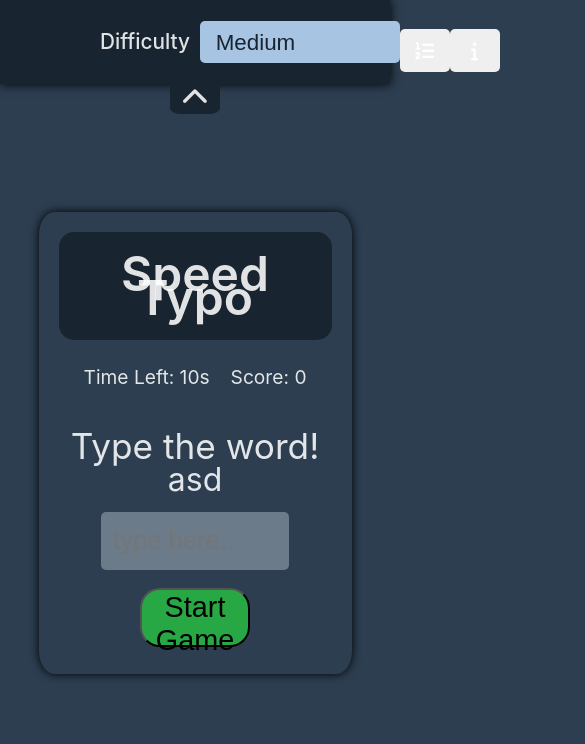
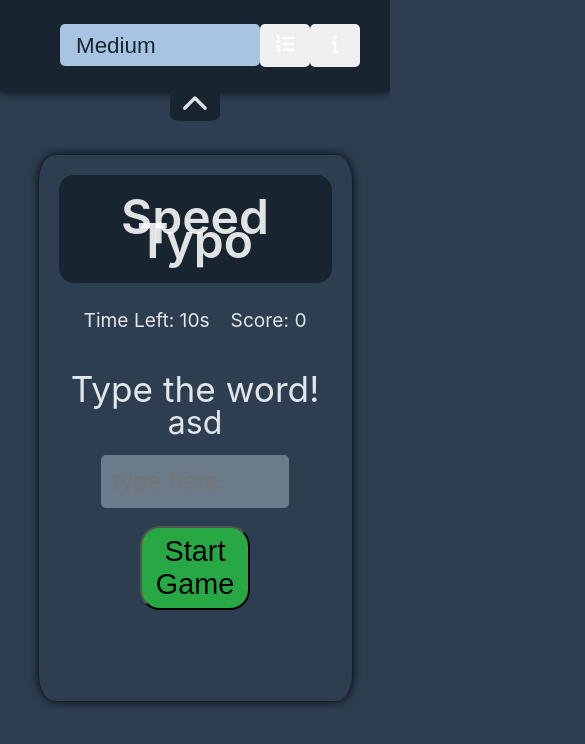
Before and after one commit to DeveHk/speed-typer-game, a website built with Vite: page index.html in a window 390 px wide. Shown: the whole page, 585 px wide, since content can reach past the window. Built offline with nearby package versions, Linux system fonts and the light colour scheme.

Commit message:
project added

```diff
--- a/index.html
+++ b/index.html
@@ -18,6 +18,7 @@
     <nav class="nav">
 
       <div class="nav-sec">
+
         <div class="levels">
           <p>Difficulty</p>
           <select name="" id="" class="option">
@@ -114,6 +115,6 @@
 
     </div>
   </section>
-    <script type="module" src="/main.js"></script>
+    <script type="module" src="./main.js"></script>
   </body>
 </html>
--- a/style.css
+++ b/style.css
@@ -54,8 +54,7 @@ h1 {
 
 .nav{
   background-color: #182531;
-  height: 10vh;
-  width: 100vw;
+  padding: 20px;
   box-shadow:0px 0px 10px  black; ;
   display: flex;
   justify-content: space-around;
@@ -63,16 +62,19 @@ h1 {
   align-items: center;
   transition: all 0.2s ease-in-out;
 
+
 }
 .nav-none{
   transform: translateY(-90%);
 }
 .nav-sec{
   width: 100%;
-  height: 5vh;
+  height: 6vh;
   display: flex;
   justify-content: space-between;
-  padding: 0 100px 0 100px;
+  align-items: center;
+  box-sizing: border-box;
+  padding: 0 80px 0 80px;
 }
 .levels{
   font-size: 1.8rem;
@@ -83,6 +85,19 @@ h1 {
   display: flex;
   justify-content: space-around;
   align-items: center;
+}
+
+@media only screen and (max-width: 600px) {
+  .levels{
+    flex-direction: column;
+    width: 200px;
+  }
+  .nav-sec{
+    padding: 0 40px 0 40px;
+  }
+  .levels p{
+    display: none;
+  }
 }
 .levels p {
   margin-right: 0.6rem;
@@ -105,12 +120,13 @@ h1 {
   outline: none;
 }
 .btns{
-  width: 300px;
+  width: 200px;
   display: flex;
   justify-content: space-around;
   height: 7vh;
 }
 .nav-btn{
+padding: 10px;
 color: white;
 width: 50px;
 transition: all 0.2s;
@@ -219,14 +235,14 @@ transition: all 0.2s;
 }
 
 .game{
-  height: 85vh;
+  height: 80vh;
   width: 100vw;
   display: flex;
   justify-content: center;
   align-items: center;
 }
 .game-card{
-  height: 50vh;
+  height: 60vh;
   max-width:500px;
   width: 70%;
   box-shadow: 0 0 10px black;
@@ -271,7 +287,7 @@ transition: all 0.2s;
 }
 .game-start{
   width: 40%;
-  height: 7vh;
+  min-height: 10vh;
   font-size: 1.8rem;
   border-radius: 20px;
   margin-top: 10px;
```
Also changed, not shown: package.json (added, +14 -0 lines), main.js (line endings or trailing spaces).
